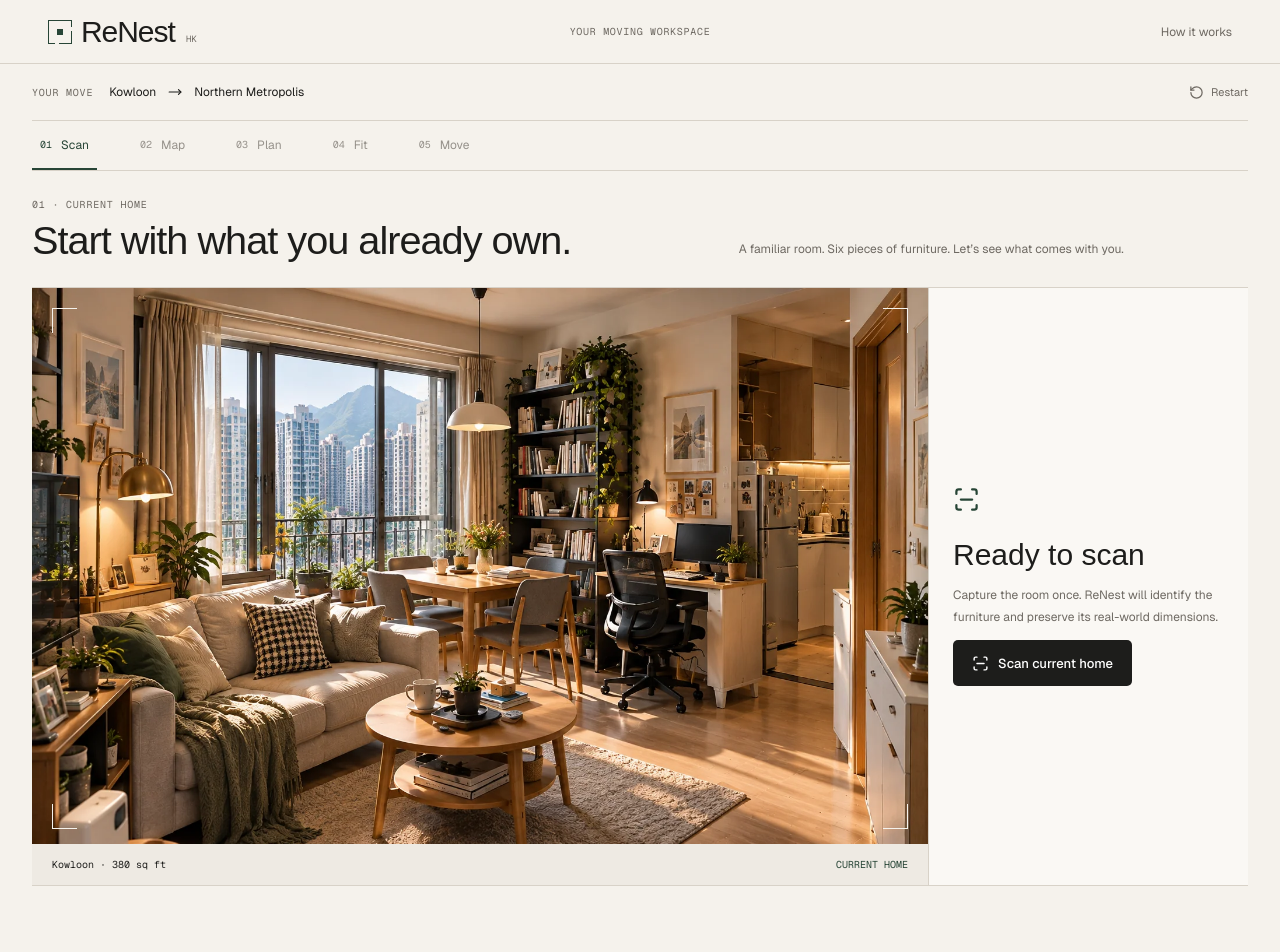
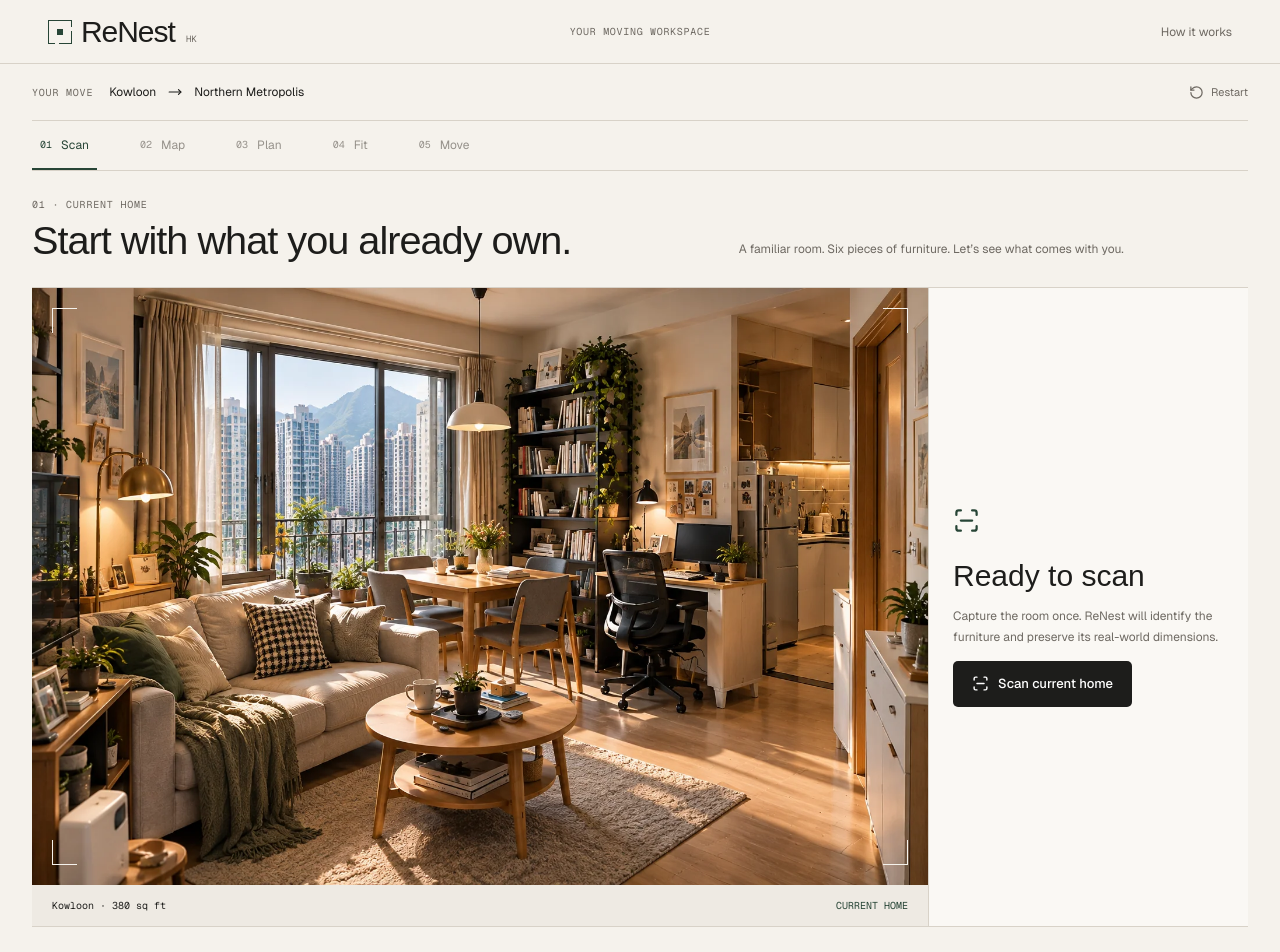
Before and after one commit to helloworldqinmi/renest-hk, a Next.js app: page /demo in a window 1280 px wide. Shown: the top 952 px of the page. Built offline with nearby package versions, Linux system fonts and the light colour scheme; a web font is replaced by a local one.

Commit message:
Stabilize scan overlay coordinates

```diff
--- a/components/demo/interactive-demo.module.css
+++ b/components/demo/interactive-demo.module.css
@@ -21,9 +21,10 @@
 .stageActions :global(.button) { min-height: 42px; }
 .scanWorkspace { display: grid; grid-template-columns: minmax(0, 1fr) 320px; border-block: 1px solid var(--border); }
 .photoPanel, .homeImage, .finalPreview, .recommendationImage { position: relative; overflow: hidden; background: var(--surface); }
-.photoPanel { min-height: 565px; }
-.photoPanel > img, .homeImage > img, .finalPreview > img { object-fit: cover; }
-.scanFrame { position: absolute; inset: 24px; }
+.photoPanel { min-width: 0; min-height: 0; align-self: start; }
+.scanViewport { position: relative; width: 100%; aspect-ratio: 3 / 2; overflow: hidden; background: var(--surface); }
+.scanViewport > img, .homeImage > img, .finalPreview > img { object-fit: cover; }
+.scanFrame { position: absolute; inset: 0; }
 .scanFrame > i { position: absolute; height: 25px; width: 25px; border: solid var(--background); }
 .scanFrame > i:nth-child(1) { left: 0; top: 0; border-width: 1px 0 0 1px; }
 .scanFrame > i:nth-child(2) { right: 0; top: 0; border-width: 1px 1px 0 0; }
@@ -33,20 +34,15 @@
 .objectBoxes, .measurementLines { position: absolute; inset: 0; pointer-events: none; }
 .objectBoxes > i { position: absolute; border: 1px solid var(--background); }
 .objectBoxes span { display: none; }
-.boxSofa { left: 1%; bottom: 2%; width: 43%; height: 40%; }
-.boxTable { left: 34%; top: 42%; width: 37%; height: 35%; }
-.boxDesk { right: 4%; top: 44%; width: 25%; height: 24%; }
 .measurementLines span { position: absolute; font: 10px var(--font-geist-mono), monospace; color: var(--background); border-bottom: 1px solid; padding: 4px 0; text-align: center; text-shadow: 0 1px 3px var(--foreground); }
 .measureSofa { left: 12%; bottom: 12%; width: 34%; }
 .measureTable { left: 44%; top: 66%; width: 24%; }
 .measureDesk { right: 5%; top: 75%; width: 23%; }
-.detectedTag { position: absolute; display: grid; gap: 3px; padding: 7px 9px; color: var(--foreground); background: var(--background); border: 1px solid var(--border); border-radius: 3px; text-align: left; }
+.detectedTag { position: absolute; z-index: 4; display: grid; gap: 3px; padding: 7px 9px; color: var(--foreground); background: rgba(250,249,245,.94); border: 1px solid var(--border); border-radius: 3px; text-align: left; transform: translate(-50%, -100%); box-shadow: 0 5px 16px rgba(25,40,34,.1); }
 .detectedTag span { font-size: 11px; }
 .detectedTag b { font: 10px var(--font-geist-mono), monospace; color: var(--foreground-muted); }
-.tagSofa { left: 12%; bottom: 29%; }
-.tagTable { left: 46%; top: 42%; }
-.tagDesk { right: 5%; top: 46%; }
-.photoCaption { position: absolute; inset-inline: 0; bottom: 0; background: var(--surface); padding: 14px 20px; display: flex; justify-content: space-between; align-items: center; font: 10px var(--font-geist-mono), monospace; }
+.detectedTagSelected { border-color: var(--accent); box-shadow: 0 0 0 1px var(--accent), 0 7px 20px rgba(25,40,34,.14); }
+.photoCaption { position: static; background: var(--surface); padding: 14px 20px; display: flex; justify-content: space-between; align-items: center; font: 10px var(--font-geist-mono), monospace; }
 .photoCaption b { font-weight: 400; color: var(--accent); font-size: 10px; }
 .inventoryPanel { min-width: 0; background: var(--surface-subtle); border-left: 1px solid var(--border); }
 .emptyState, .scanProgress, .inspectPrompt, .conflictDetail { padding: 30px 24px; display: flex; flex-direction: column; align-items: flex-start; justify-content: center; height: 100%; }
@@ -288,47 +284,28 @@
 .depthMode, .depthReadout { position: absolute; z-index: 3; padding: 7px 9px; background: rgba(17,44,37,.78); color: #dcffec; font: 9px var(--font-geist-mono), monospace; letter-spacing: .08em; }
 .depthMode { top: 52px; left: 12px; }
 .depthReadout { left: 12px; bottom: 48px; }
-.depthBox { position: absolute; border: 1.5px solid rgba(179,255,218,.7); background: rgba(108,231,177,.06); box-shadow: inset 0 0 0 1px rgba(221,255,238,.13), 0 0 18px rgba(71,191,136,.22); opacity: .37; transition: opacity .35s ease, box-shadow .35s ease, transform .35s ease; transform: perspective(700px) rotateY(-8deg); }
-.depthBox::before, .depthBox::after { content: ""; position: absolute; background: rgba(108,231,177,.11); border: 1px solid rgba(179,255,218,.7); }
-.depthBox::before { height: 17px; left: 0; right: -13px; top: -18px; clip-path: polygon(0 100%, 13px 0, 100% 0, calc(100% - 13px) 100%); }
-.depthBox::after { width: 13px; top: -17px; bottom: 0; right: -14px; clip-path: polygon(0 17px, 100% 0, 100% calc(100% - 17px), 0 100%); }
+.depthBox { position: absolute; box-sizing: border-box; border: 1.5px solid rgba(179,255,218,.7); background: linear-gradient(135deg, rgba(108,231,177,.12), rgba(108,231,177,.025)); box-shadow: inset 0 0 0 1px rgba(221,255,238,.13), 0 0 18px rgba(71,191,136,.22); opacity: .37; transition: opacity .35s ease, box-shadow .35s ease; }
 .depthBox span { position: absolute; bottom: 100%; left: -1px; display: block; margin-bottom: 22px; padding: 5px 7px; white-space: nowrap; background: rgba(17,44,37,.85); color: #eafff2; font: 9px var(--font-geist-mono), monospace; }
-.depthActive { opacity: 1; box-shadow: inset 0 0 0 1px rgba(221,255,238,.55), 0 0 28px rgba(71,191,136,.66); transform: perspective(700px) rotateY(-8deg) translateY(-3px); }
-.boxCoffee { left: 30%; bottom: 1%; width: 42%; height: 27%; }
-.boxShelf { left: 53%; top: 10%; width: 21%; height: 57%; }
+.depthActive { opacity: 1; box-shadow: inset 0 0 0 1px rgba(221,255,238,.55), 0 0 28px rgba(71,191,136,.66); }
 .scanItemProgress { display: block; padding: 7px 2px 0; color: var(--foreground-muted); font: 9px var(--font-geist-mono), monospace; text-transform: uppercase; }
 .scanModelComplete .scanItemProgress { padding: 6px 0 9px; }
 @keyframes depthSweep { from { top: 7%; } to { top: 84%; } }
 @media (prefers-reduced-motion: reduce) { .depthBeam { animation: none; top: 50%; } .depthBox { transition: none; } }
 @media (max-width: 760px) { .depthMode, .depthReadout { font-size: 8px; } .depthMode { top: 45px; } .depthReadout { bottom: 42px; max-width: calc(100% - 20px); } .depthBox span { font-size: 8px; } }
 
-.tagCoffee { left: 34%; bottom: 13%; }
-.tagShelf { left: 59%; top: 17%; }
-@media (max-width: 760px) { .tagCoffee { left: 31%; bottom: 12%; } .tagShelf { left: 55%; top: 15%; } }
-
-.boxChair { left: 71%; top: 53%; width: 17%; height: 29%; }
-.tagChair { right: 15%; top: 73%; }
-@media (max-width: 760px) { .tagChair { right: 12%; top: 74%; } }
-
-/* Keep the photo and every scan marker in the source image's 3:2 coordinate space. */
-.photoPanel { aspect-ratio: 3 / 2; min-height: 0; align-self: start; }
-.photoPanel > img { object-fit: fill; }
+/* The scan viewport is the image's normalized 1536 × 1024 coordinate space. */
+.photoPanel { min-height: 0; }
 .scanFrame { inset: 0; }
+.depthReadout { bottom: 12px; }
 .scanFrame > i:first-child { left: 20px; top: 20px; }
 .scanFrame > i:nth-child(2) { right: 20px; top: 20px; }
-.scanFrame > i:nth-child(3) { left: 20px; bottom: 56px; }
-.scanFrame > i:nth-child(4) { right: 20px; bottom: 56px; }
-@media (max-width: 760px) { .photoPanel { min-height: 0; } .scanFrame { inset: 0; } }
-.tagDesk { right: 20%; top: 46%; }
-.tagCoffee { left: 42%; bottom: 13%; }
-.tagChair { right: 15%; top: 68%; }
+.scanFrame > i:nth-child(3) { left: 20px; bottom: 20px; }
+.scanFrame > i:nth-child(4) { right: 20px; bottom: 20px; }
 @media (max-width: 760px) {
+  .depthReadout { bottom: 12px; }
   .detectedTag { padding: 4px 5px; }
   .detectedTag span { font-size: 8px; }
   .detectedTag b { display: none; }
-  .tagDesk { right: 17%; top: 45%; }
-  .tagCoffee { left: 39%; }
-  .tagChair { right: 14%; top: 68%; }
 }
 
 .completeActions { display: flex; align-items: start; gap: 10px; }
--- a/components/demo/interactive-demo.tsx
+++ b/components/demo/interactive-demo.tsx
@@ -58,6 +58,14 @@ const furnitureAssetById: Partial<Record<string, string>> = {
   "dining-table": "/photos/furniture-dining-table.webp",
 };
 const fitTestItems = ["sofa", "coffee-table", "bookshelf", "desk", "work-chair", "dining-table"];
+const scanObjectOverlays = [
+  { id: "sofa", label: "Sofa", dimensions: "204 × 88 cm", box: { left: "4.5%", top: "47%", width: "41.5%", height: "48%" }, tag: { left: "18%", top: "61%" } },
+  { id: "dining-table", label: "Dining table", dimensions: "140 × 80 cm", box: { left: "37%", top: "44%", width: "25%", height: "23%" }, tag: { left: "48%", top: "49%" } },
+  { id: "desk", label: "Study desk", dimensions: "120 × 60 cm", box: { left: "62.5%", top: "38%", width: "20%", height: "32%" }, tag: { left: "76%", top: "43%" } },
+  { id: "work-chair", label: "Work chair", dimensions: "58 × 58 cm", box: { left: "62.5%", top: "43%", width: "14%", height: "29%" }, tag: { left: "67%", top: "54%" } },
+  { id: "coffee-table", label: "Coffee table", dimensions: "100 × 55 cm", box: { left: "36.8%", top: "63.5%", width: "25%", height: "29.5%" }, tag: { left: "49%", top: "70%" } },
+  { id: "bookshelf", label: "Bookshelf", dimensions: "80 × 32 cm", box: { left: "52.4%", top: "13.2%", width: "14%", height: "52%" }, tag: { left: "58%", top: "20%" } },
+] as const;
 const FurniturePreview = dynamic(() => import("./furniture-preview").then((module) => module.FurniturePreview), { ssr: false });
 const ScanModelPreview = dynamic(() => import("./scan-model-preview").then((module) => module.ScanModelPreview), { ssr: false });
 
@@ -345,6 +353,7 @@ function CurrentHomeStage({
       />
       <div className={styles.scanWorkspace}>
         <div className={styles.photoPanel}>
+          <div className={styles.scanViewport}>
             <Image src="/photos/old-home.webp" alt="Your lived-in Kowloon apartment" fill loading="eager" sizes="(max-width: 900px) 94vw, 62vw" preload />
             <div className={styles.scanFrame}>
               <i /><i /><i /><i />
@@ -352,27 +361,14 @@ function CurrentHomeStage({
               {scanStep > 0 && scanStep < 4 ? <><div className={styles.depthField} aria-hidden="true" /><div className={styles.depthBeam} aria-hidden="true" /><span className={styles.depthMode}>DEPTH CAPTURE · 3D MESH</span></> : null}
               {scanStep >= 2 && scanStep < 4 ? (
                 <div className={styles.objectBoxes} aria-hidden="true">
-                {[
-                  ["sofa", "Sofa", styles.boxSofa],
-                  ["dining-table", "Dining table", styles.boxTable],
-                  ["desk", "Study desk", styles.boxDesk],
-                  ["work-chair", "Work chair", styles.boxChair],
-                  ["coffee-table", "Coffee table", styles.boxCoffee],
-                  ["bookshelf", "Storage", styles.boxShelf],
-                ].map(([id, label, position]) => <div key={id} className={join(styles.depthBox, position, selectedInventory === id && styles.depthActive)}><span>{label}</span></div>)}
+                  {scanObjectOverlays.map((item) => <div key={item.id} style={item.box} className={join(styles.depthBox, selectedInventory === item.id && styles.depthActive)}><span>{item.label}</span></div>)}
                 </div>
               ) : null}
               {scanStep >= 2 && scanStep < 4 ? <span className={styles.depthReadout}>VOLUME LOCKED · {selectedItem.name.toUpperCase()} · {Math.round(selectedItem.dimensions.width * 100)} × {Math.round(selectedItem.dimensions.depth * 100)} × {Math.round(selectedItem.dimensions.height * 100)} CM</span> : null}
-            {scanState === "complete" ? (
-              <>
-                <button type="button" className={join(styles.detectedTag, styles.tagSofa)} onClick={() => onSelect("sofa")}><span>Sofa</span><b>204 × 88 cm</b></button>
-                <button type="button" className={join(styles.detectedTag, styles.tagTable)} onClick={() => onSelect("dining-table")}><span>Dining table</span><b>140 × 80 cm</b></button>
-                <button type="button" className={join(styles.detectedTag, styles.tagDesk)} onClick={() => onSelect("desk")}><span>Study desk</span><b>120 × 60 cm</b></button>
-                <button type="button" className={join(styles.detectedTag, styles.tagChair)} onClick={() => onSelect("work-chair")}><span>Work chair</span><b>58 × 58 cm</b></button>
-                <button type="button" className={join(styles.detectedTag, styles.tagCoffee)} onClick={() => onSelect("coffee-table")}><span>Coffee table</span><b>100 × 55 cm</b></button>
-                <button type="button" className={join(styles.detectedTag, styles.tagShelf)} onClick={() => onSelect("bookshelf")}><span>Bookshelf</span><b>80 × 32 cm</b></button>
-              </>
-            ) : null}
+              {scanState === "complete" ? scanObjectOverlays.map((item) => (
+                <button type="button" key={item.id} style={item.tag} className={join(styles.detectedTag, selectedInventory === item.id && styles.detectedTagSelected)} onClick={() => onSelect(item.id)}><span>{item.label}</span><b>{item.dimensions}</b></button>
+              )) : null}
+            </div>
           </div>
           <div className={styles.photoCaption}><span>Kowloon · 380 sq ft</span><b>{scanState === "complete" ? "SCAN COMPLETE" : "CURRENT HOME"}</b></div>
         </div>
```
Lines whose indentation alone changed are shown as unchanged.
